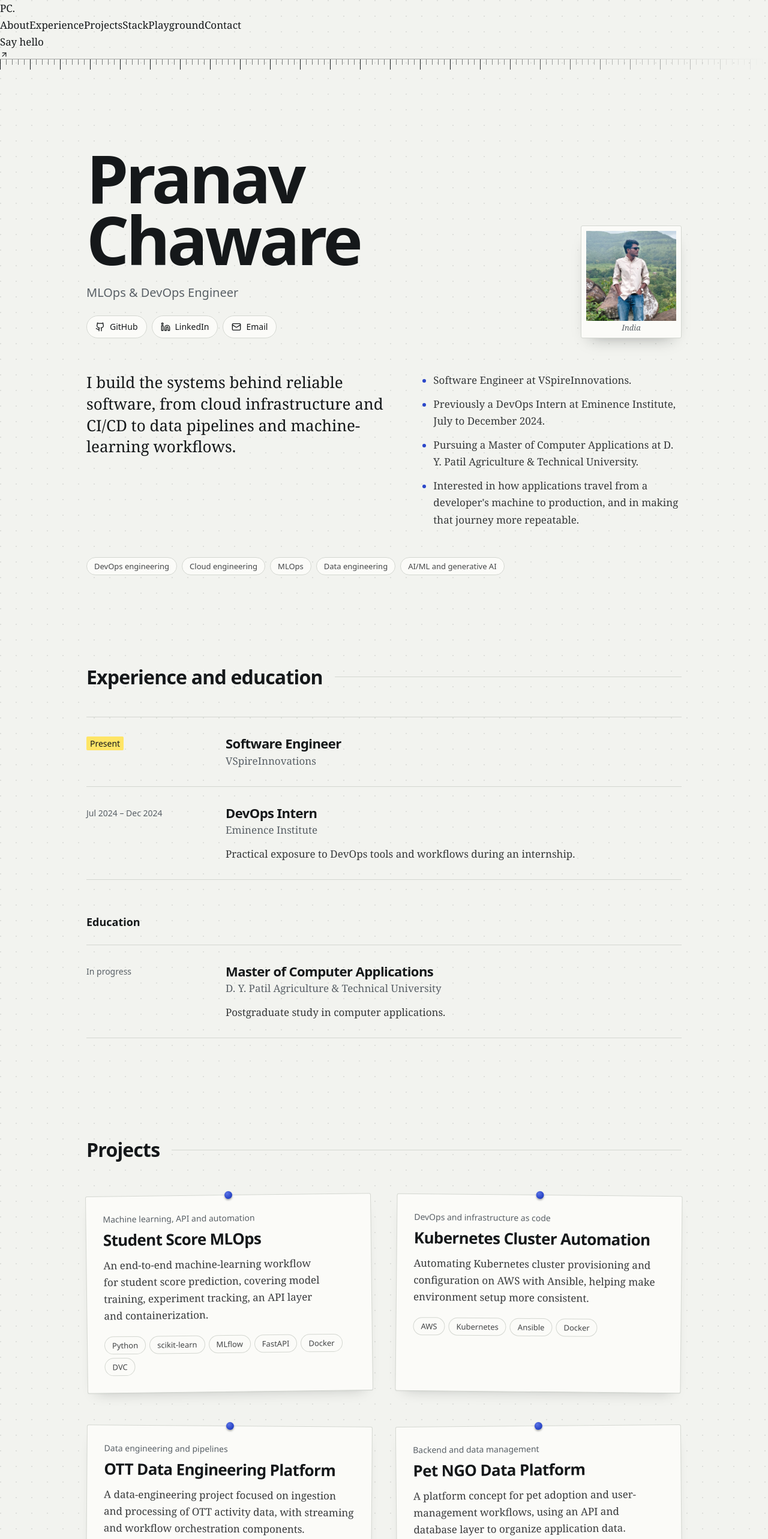
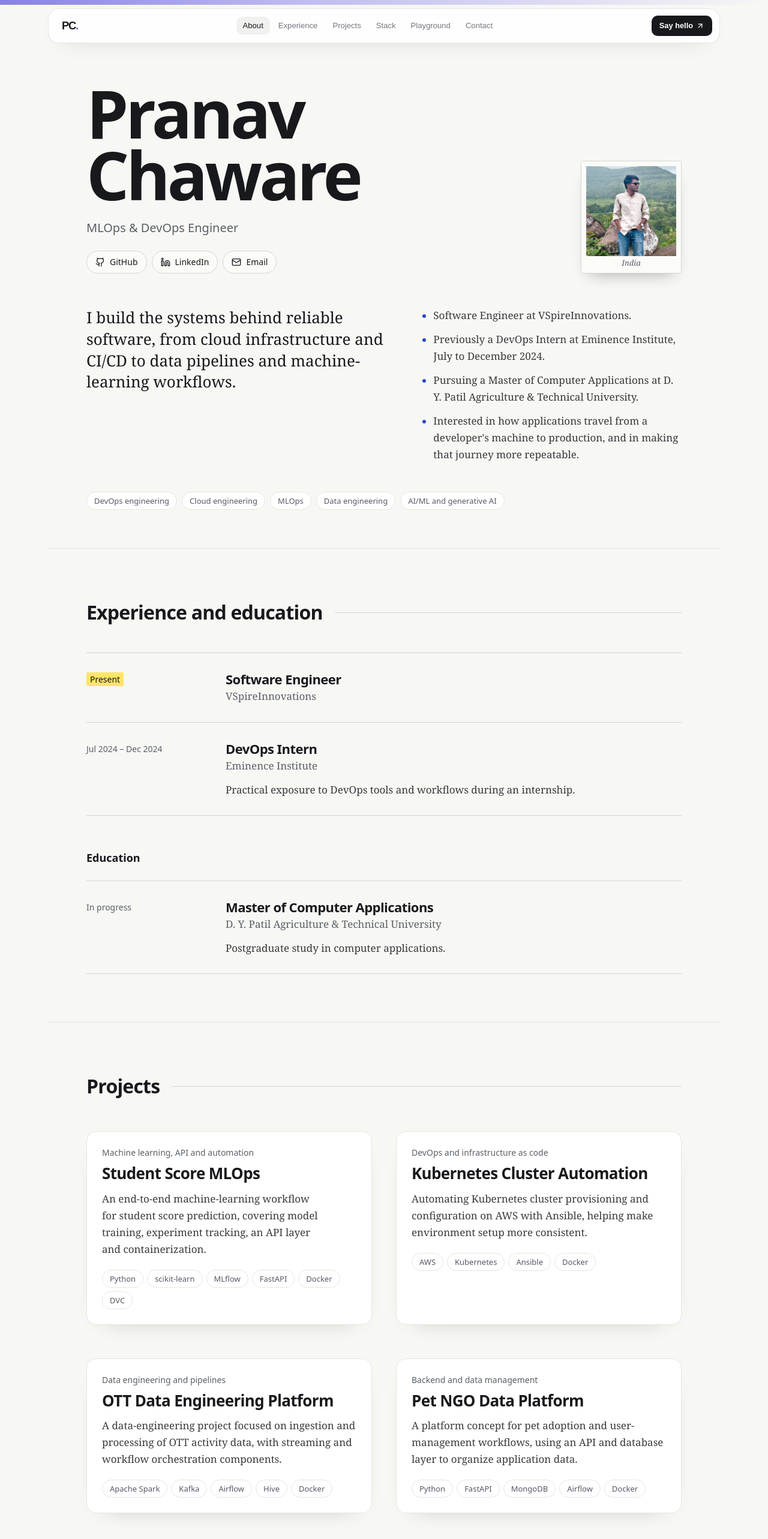
Before and after one commit to pranav-chavare/Redesign-portfolio, a Next.js app in the folder premium-portfolio-main/: page /premium-portfolio/ in a window 1280 px wide. Shown: the top 2566 px of the page at 60% size. Built offline with nearby package versions, Linux system fonts and the light colour scheme.

Commit message:
Redesign portfolio with interactive engineering sections

```diff
--- a/premium-portfolio-main/app/globals.css
+++ b/premium-portfolio-main/app/globals.css
@@ -4,101 +4,60 @@
 @tailwind components;
 @tailwind utilities;
 
+:root {
+  color-scheme: light;
+  --paper: #f7f7f4;
+  --surface: #ffffff;
+  --ink: #17191c;
+  --muted: #73777e;
+  --line: #e5e6e2;
+  --accent: #635bdb;
+  --accent-soft: #eeedff;
+}
 @layer base {
-  html {
-    scroll-behavior: smooth;
-    scroll-padding-top: 88px;
-    -webkit-text-size-adjust: 100%;
-  }
-  body {
-    @apply bg-paper font-body text-ink antialiased;
-    font-size: 1.0625rem;
-    line-height: 1.65;
-    /* Faint graph-paper dots that fade out down the page. */
-    background-image: radial-gradient(circle at 1px 1px, rgba(21, 24, 26, 0.09) 1px, transparent 0);
-    background-size: 26px 26px;
-    background-attachment: scroll;
-  }
-  ::selection {
-    background: #cfd7fb;
-    color: #15181a;
-  }
-  :focus-visible {
-    outline: 2px solid #2b47c9;
-    outline-offset: 3px;
-    border-radius: 4px;
-  }
-  h1, h2, h3 {
-    @apply font-display;
-    text-wrap: balance;
-  }
+  html { scroll-behavior: smooth; scroll-padding-top: 100px; -webkit-text-size-adjust: 100%; }
+  body { @apply font-body antialiased; background: var(--paper); color: var(--ink); font-size: 1.0625rem; line-height: 1.65; }
+  ::selection { background: #dcd9ff; color: #17191c; }
+  :focus-visible { outline: 2px solid var(--accent); outline-offset: 4px; border-radius: 5px; }
+  h1,h2,h3,h4 { @apply font-display; text-wrap: balance; }
   p { text-wrap: pretty; }
 }
-
 @layer components {
-  /* Inline text links: ballpoint underline that thickens on hover. */
-  .link {
-    @apply text-ink underline decoration-ballpoint/50 decoration-1 underline-offset-4 transition-[text-decoration-color,text-decoration-thickness];
-  }
-  .link:hover {
-    @apply decoration-ballpoint decoration-2;
-  }
-
-  /* Small chip used for skills, tags and focus areas. */
-  .chip {
-    @apply inline-flex items-center rounded-full border border-rule bg-card px-3 py-1 font-display text-[0.8125rem] font-medium leading-5 text-ink/80;
-  }
-
-  /* A ruler along the top edge of the page: major tick every 50px, minor every 10px. */
-  .ruler {
-    height: 18px;
-    background-image:
-      repeating-linear-gradient(90deg, #15181a 0 1px, transparent 1px 50px),
-      repeating-linear-gradient(90deg, rgba(21, 24, 26, 0.55) 0 1px, transparent 1px 10px);
-    background-size: 100% 18px, 100% 9px;
-    background-repeat: no-repeat, no-repeat;
-    background-position: left top, left top;
-    border-top: 1px solid rgba(21, 24, 26, 0.35);
-    -webkit-mask-image: linear-gradient(90deg, #000 60%, transparent);
-    mask-image: linear-gradient(90deg, #000 60%, transparent);
-  }
-
-  /* Pinned paper card. The tilt is deliberately tiny and differs per card. */
-  .pinned {
-    @apply relative rounded-[3px] border border-rule bg-card p-6 sm:p-7;
-    box-shadow: 0 1px 0 rgba(21, 24, 26, 0.04), 0 12px 24px -16px rgba(21, 24, 26, 0.28);
-    transition: transform 280ms cubic-bezier(0.22, 1, 0.36, 1), box-shadow 280ms;
-  }
-  .pinned::before {
-    /* The pin itself. */
-    content: "";
-    position: absolute;
-    top: -7px;
-    left: 50%;
-    width: 13px;
-    height: 13px;
-    margin-left: -6px;
-    border-radius: 50%;
-    background: radial-gradient(circle at 35% 30%, #5b74e6, #2b47c9 60%, #1f3499);
-    box-shadow: 0 2px 3px rgba(21, 24, 26, 0.35);
-  }
-  @media (min-width: 640px) {
-    .tilt-a { transform: rotate(-0.7deg); }
-    .tilt-b { transform: rotate(0.55deg); }
-    .tilt-c { transform: rotate(0.4deg); }
-    .tilt-d { transform: rotate(-0.5deg); }
-  }
-  .pinned.has-links:hover {
-    transform: rotate(0deg) translateY(-3px);
-    box-shadow: 0 1px 0 rgba(21, 24, 26, 0.04), 0 20px 30px -16px rgba(21, 24, 26, 0.35);
-  }
+  .site-header { position: fixed; z-index: 40; inset: 14px 0 auto; padding: 0 18px; }
+  .site-nav { max-width: 1120px; min-height: 58px; margin: auto; display: flex; align-items: center; justify-content: space-between; gap: 18px; padding: 8px 12px; border: 1px solid rgba(229,230,226,.9); border-radius: 18px; background: rgba(255,255,255,.86); box-shadow: 0 12px 36px -24px rgba(20,22,26,.35); backdrop-filter: blur(18px); }
+  .nav-mark { font: 700 1.15rem/1 "Bricolage Grotesque Variable",sans-serif; letter-spacing: -.07em; padding: 8px 10px; }
+  .nav-mark span { color: var(--accent); }
+  .nav-links { display: flex; align-items: center; gap: 3px; overflow-x: auto; scrollbar-width: none; }
+  .nav-links::-webkit-scrollbar { display: none; }
+  .nav-link { white-space: nowrap; border-radius: 10px; padding: 8px 11px; color: var(--muted); font: 500 .82rem/1 "Bricolage Grotesque Variable",sans-serif; transition: color .2s, background .2s; }
+  .nav-link:hover,.nav-link.is-active { color: var(--ink); background: #f1f1ef; }
+  .nav-resume { display: inline-flex; align-items: center; gap: 5px; white-space: nowrap; border-radius: 10px; background: var(--ink); color: white; padding: 10px 13px; font: 600 .8rem/1 "Bricolage Grotesque Variable",sans-serif; }
+  .chip { @apply inline-flex items-center rounded-full border px-3 py-1 font-display text-[0.8125rem] font-medium leading-5; border-color: var(--line); background: var(--surface); color: #555962; }
+  .link { color: var(--ink); text-decoration: underline; text-decoration-color: #aaa5f1; text-underline-offset: 5px; transition: text-decoration-color .2s; }
+  .link:hover { text-decoration-color: var(--accent); }
+  .section-divider { max-width: 1120px; height: 1px; margin: 0 auto; background: var(--line); }
+  .playground-shell,.github-panel { border: 1px solid var(--line); border-radius: 20px; background: var(--surface); box-shadow: 0 18px 45px -38px rgba(20,22,26,.35); }
+  .pipeline-step { border: 1px solid var(--line); border-radius: 14px; padding: 15px; background: #fbfbfa; }
+  .pipeline-step.is-current { border-color: #a8a3f1; background: var(--accent-soft); }
+  .pipeline-step.is-complete { border-color: #b7dfc8; background: #f1faf4; }
+  .action-button { display: inline-flex; align-items: center; justify-content: center; gap: 8px; border-radius: 10px; padding: 10px 13px; background: var(--ink); color: white; font: 600 .82rem/1 "Bricolage Grotesque Variable",sans-serif; transition: transform .2s, background .2s; }
+  .action-button:hover { transform: translateY(-1px); background: var(--accent); }
+  .action-button-secondary { background: #f1f1ef; color: var(--ink); }
+  .action-button-secondary:hover { background: #e7e6e2; color: var(--ink); }
+  .github-panel { display: flex; align-items: center; gap: 22px; padding: 28px; }
+  .ruler { height: 8px; background: linear-gradient(90deg,var(--accent),#aaa5f1 38%,transparent 100%); opacity: .75; }
+  .pinned { position: relative; height: 100%; border: 1px solid var(--line); border-radius: 16px; background: var(--surface); padding: 25px; box-shadow: 0 15px 40px -34px rgba(20,22,26,.45); transition: transform .25s,box-shadow .25s; }
+  .pinned:hover { transform: translateY(-4px); box-shadow: 0 22px 42px -30px rgba(20,22,26,.3); }
+  .tilt-a,.tilt-b,.tilt-c,.tilt-d { transform: none; }
 }
-
-@media (prefers-reduced-motion: reduce) {
-  html { scroll-behavior: auto; }
-  *, *::before, *::after {
-    animation-duration: 0.01ms !important;
-    animation-delay: 0ms !important;
-    transition-duration: 0.01ms !important;
-  }
+@media(max-width:760px) {
+  .site-header { inset: 8px 0 auto; padding: 0 8px; }
+  .site-nav { min-height: 54px; gap: 5px; padding: 6px; border-radius: 14px; }
+  .nav-links { gap: 0; }
+  .nav-link { padding: 9px 8px; font-size: .75rem; }
+  .nav-resume { display: none; }
+  .nav-mark { padding: 8px; }
+  .github-panel { align-items: flex-start; flex-wrap: wrap; padding: 20px; }
 }
+@media(max-width:420px) { .nav-link { padding: 9px 6px; font-size: .7rem; } }
+@media(prefers-reduced-motion:reduce) { html { scroll-behavior:auto; } *,*::before,*::after { animation-duration:.01ms!important; animation-delay:0ms!important; transition-duration:.01ms!important; } }
```
